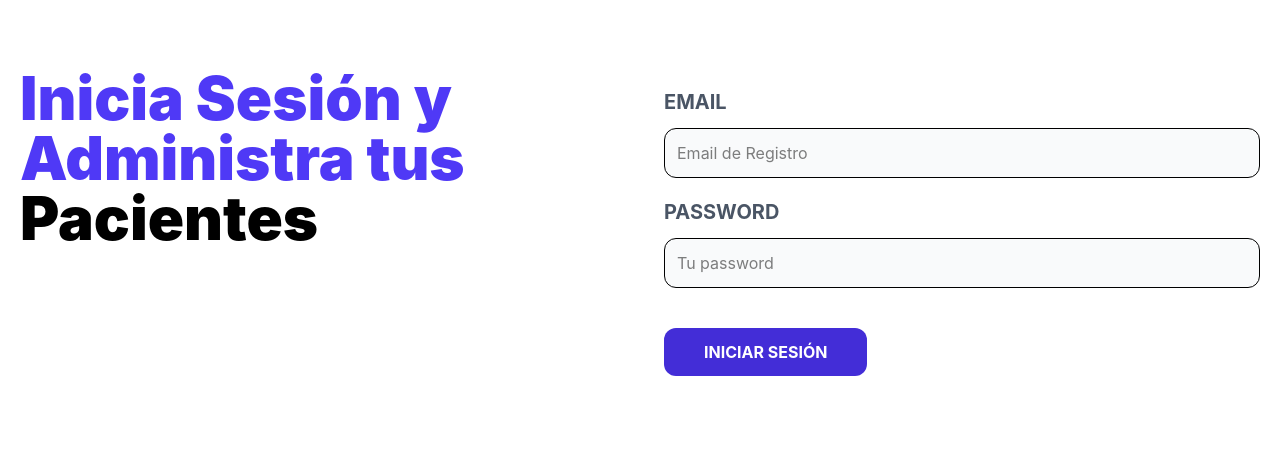
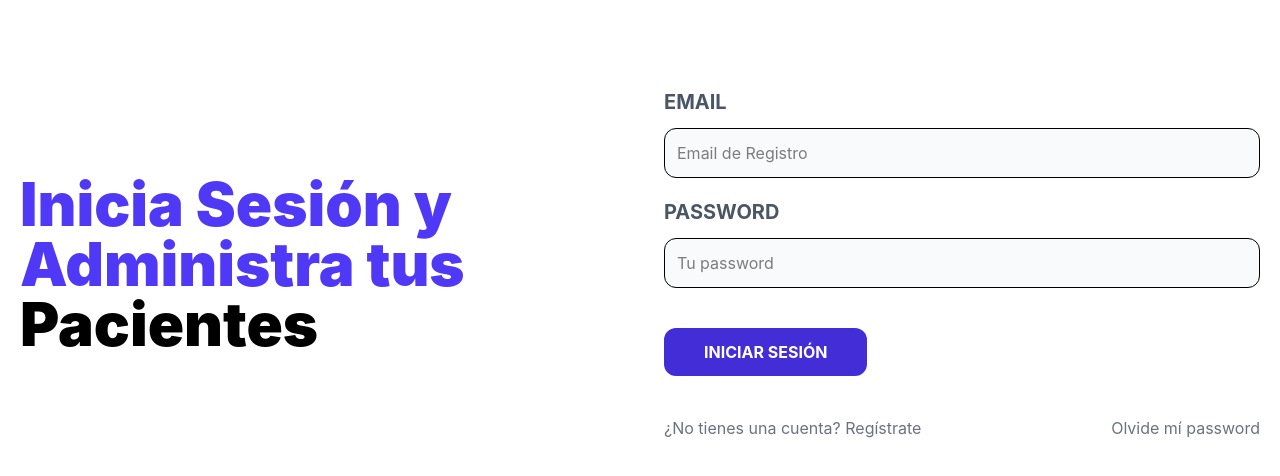
Before and after one commit to developer-ortega/veterinarios-frontend, a React (Vite) app: page / in a window 1280 px wide. Shown: the top 476 px of the page. Built offline with nearby package versions, Linux system fonts and the light colour scheme.

Commit message:
Routing hacia registro y olvide password

```diff
--- a/src/layout/AuthLayout.jsx
+++ b/src/layout/AuthLayout.jsx
@@ -3,7 +3,7 @@
 const AuthLayout = () => {
   return (
     <>
-      <main className="container mx-auto md:grid grid-cols-2 mt-12 gap-12 p-5">
+      <main className="container mx-auto md:grid grid-cols-2 mt-12 gap-12 p-5 items-center">
         <Outlet />
       </main>
     </>
--- a/src/pages/Login.jsx
+++ b/src/pages/Login.jsx
@@ -1,3 +1,4 @@
+import { Link } from "react-router-dom"
 
 const Login = () => {
     return (
@@ -37,6 +38,10 @@
                         className="bg-indigo-700 w-full py-3 p-10 rounded-xl text-white uppercase font-bold mt-5 hover:cursor-pointer hover:bg-indigo-800 md:w-auto"
                     />
                 </form>
+                <nav className="mt-5 lg:flex lg:justify-between">
+                    <Link className="block text-center my-5 text-gray-500" to="/registrar">¿No tienes una cuenta? Regístrate</Link>
+                    <Link className="block text-center my-5 text-gray-500" to="/olvide-password">Olvide mí password</Link>
+                </nav>
             </div>
         </>
     )
```
